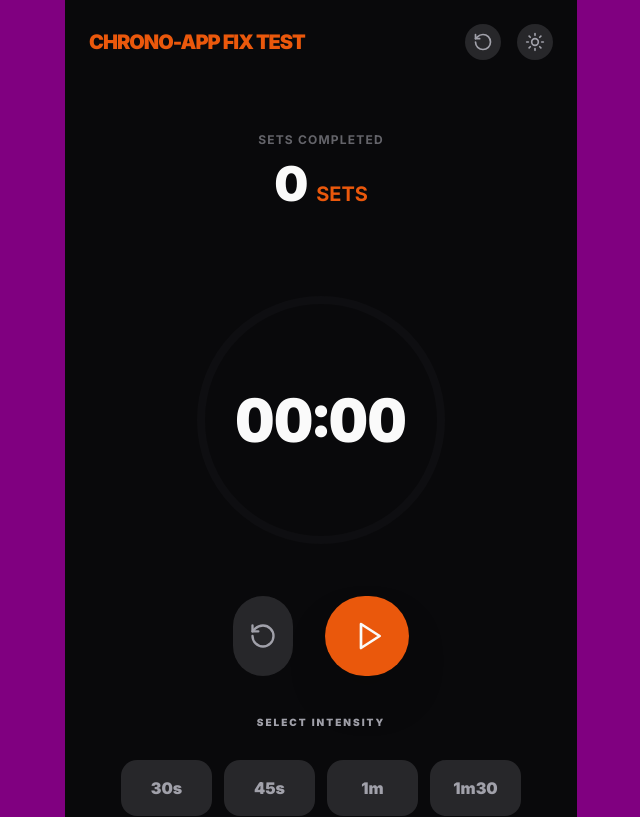
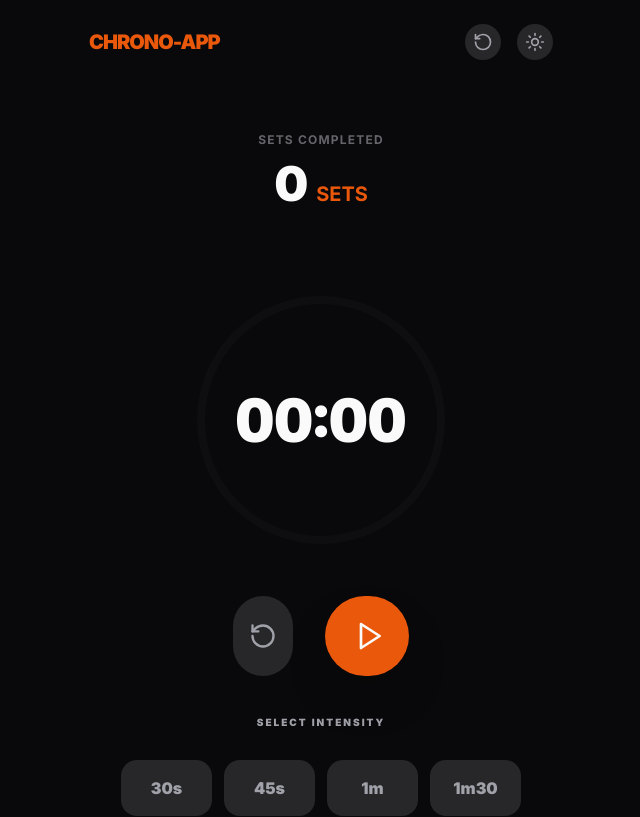
Before and after one commit to kwwwaanou/chrono-app, a Next.js app: page / in a window 1280 px wide. Shown: the top 817 px of the page, without its empty margins (319-959 px from the left). Built offline with nearby package versions, Linux system fonts and the light colour scheme.

Commit message:
Fix: Use absolute-style imports for CSS and confirm tailwind config paths

```diff
--- a/src/app/layout.tsx
+++ b/src/app/layout.tsx
@@ -1,13 +1,12 @@
 import type { Metadata } from "next";
 import { Inter } from "next/font/google";
-import "./globals.css";
+import "@/app/globals.css";
 
 const inter = Inter({ subsets: ["latin"] });
 
 export const metadata: Metadata = {
   title: "Chronosport",
   description: "Mobile-first sports set timer",
-  viewport: "width=device-width, initial-scale=1, maximum-scale=1, user-scalable=no",
 };
 
 export default function RootLayout({
@@ -18,7 +17,6 @@
   return (
     <html lang="fr" className="dark">
       <body className={`${inter.className} antialiased`}>
-        <style dangerouslySetInnerHTML={{ __html: `body { background-color: purple !important; }` }} />
         {children}
       </body>
     </html>
--- a/src/components/Header.tsx
+++ b/src/components/Header.tsx
@@ -26,7 +26,7 @@
   return (
     <header className="flex items-center justify-between p-6">
       <h1 className="text-xl font-black uppercase tracking-tighter text-primary">
-        Chrono-App FIX TEST
+        Chrono-App
       </h1>
       <div className="flex gap-4">
         <button
--- a/tailwind.config.js
+++ b/tailwind.config.js
@@ -2,6 +2,8 @@
 module.exports = {
   content: [
     "./src/**/*.{js,ts,jsx,tsx,mdx}",
+    "./src/app/**/*.{js,ts,jsx,tsx,mdx}",
+    "./src/components/**/*.{js,ts,jsx,tsx,mdx}",
     "./app/**/*.{js,ts,jsx,tsx,mdx}",
     "./components/**/*.{js,ts,jsx,tsx,mdx}",
   ],
```
